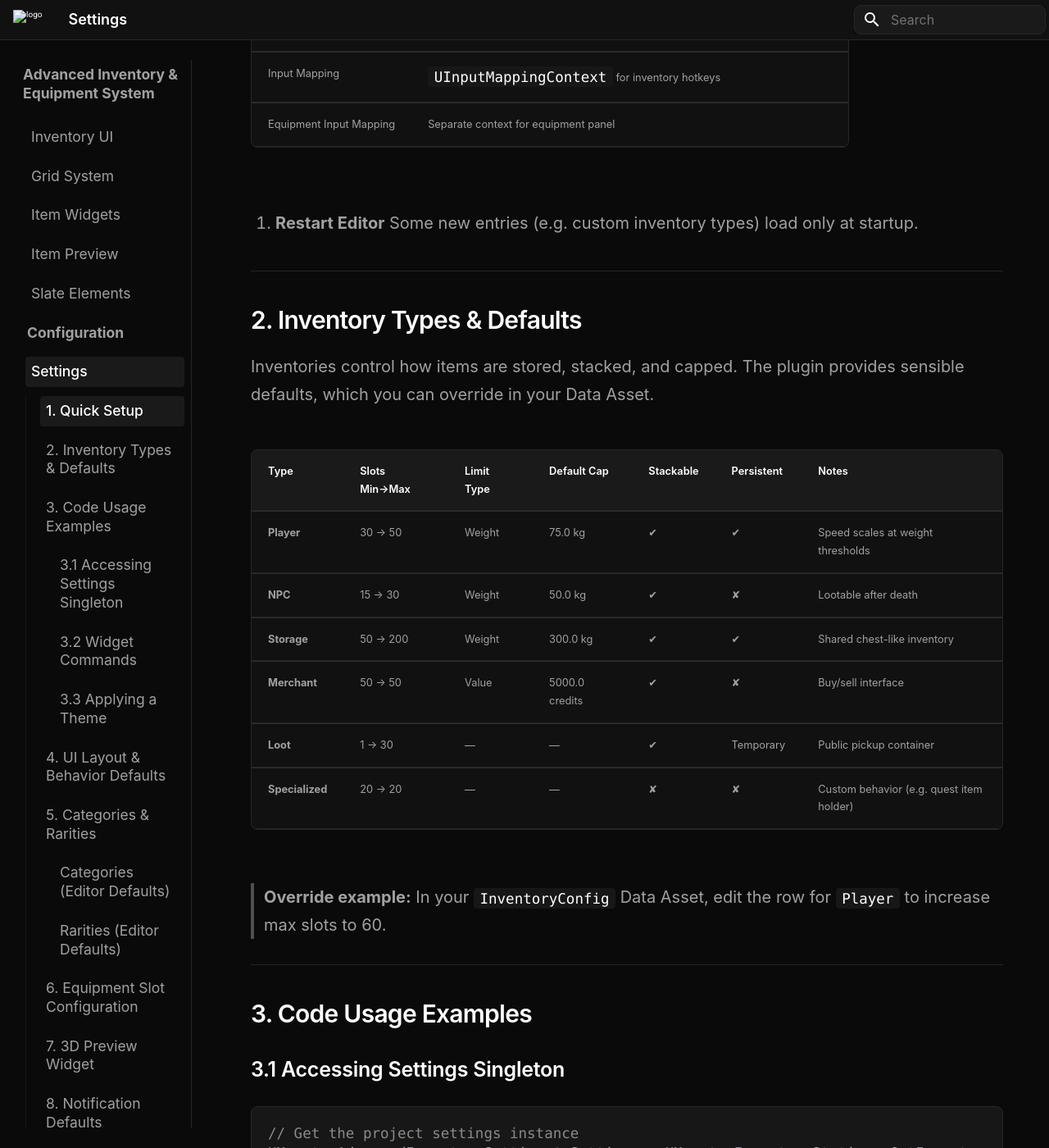
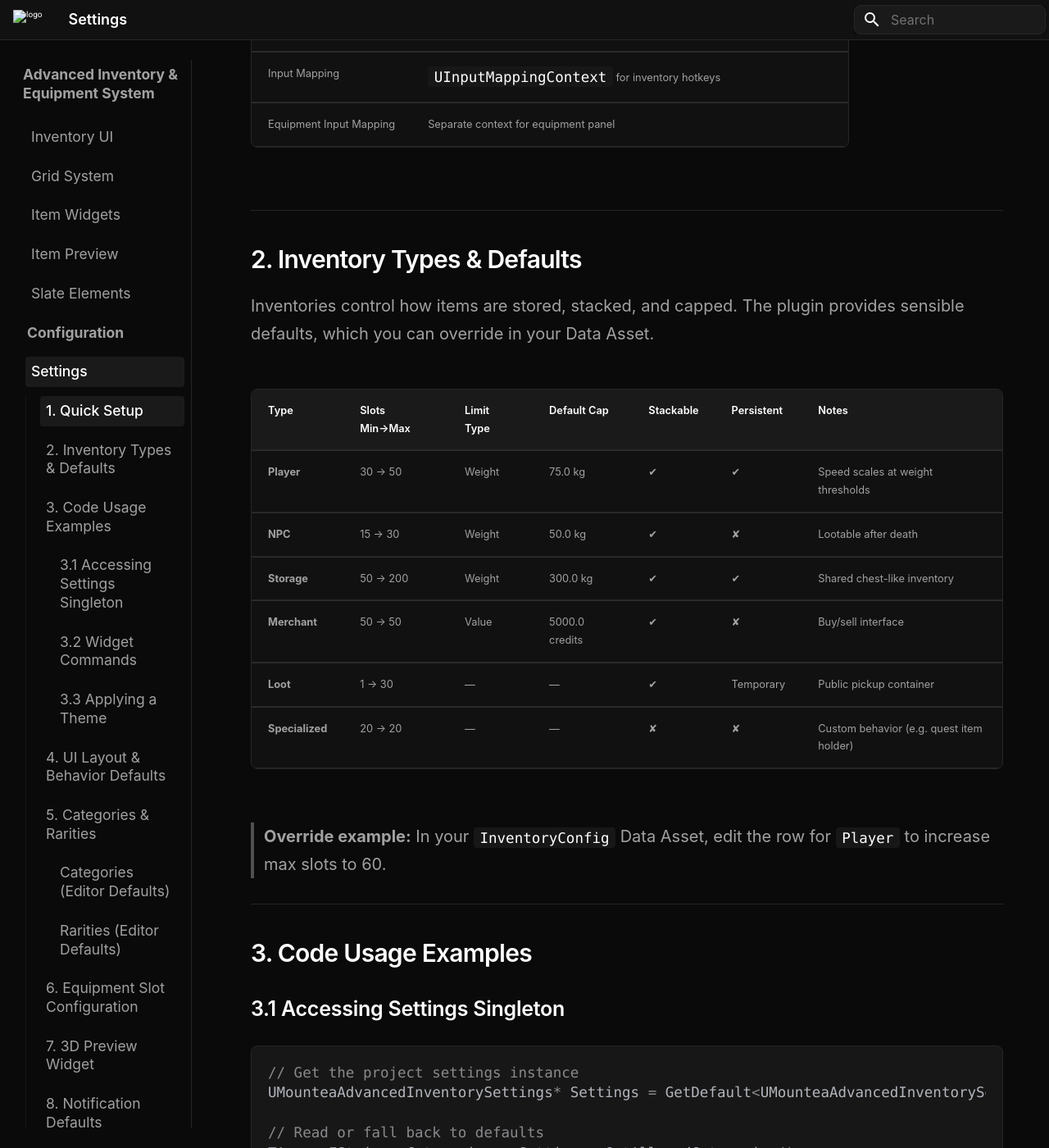
Before and after one commit to Mountea-Framework/MounteaFrameworkWebsite, an MkDocs documentation site: the page built from docs_src/AdvancedInventoryEquipmentSystem/Configuration/Settings.md, in a window 1280 px wide and 1400 px high, scrolled down 809 px. Shown: the whole window at 82% size. Built offline with MkDocs 1.6.1 and Material for MkDocs 9.7.7, drawn with Linux system fonts in a browser that asks for light colours; some of the changed text lies outside the part shown.

Commit message:
Updated Settings

````diff
--- a/docs_src/AdvancedInventoryEquipmentSystem/Configuration/Settings.md
+++ b/docs_src/AdvancedInventoryEquipmentSystem/Configuration/Settings.md
@@ -16,9 +16,6 @@
    | Equipment Config        | Your `UMounteaAdvancedEquipmentSettingsConfig` asset |
    | Input Mapping           | `UInputMappingContext` for inventory hotkeys         |
    | Equipment Input Mapping | Separate context for equipment panel                 |
-
-3. **Restart Editor**
-   Some new entries (e.g. custom inventory types) load only at startup.
 
 ---
 
@@ -46,7 +43,7 @@
 
 ```cpp
 // Get the project settings instance
-UMounteaAdvancedInventorySettings* Settings = UMounteaInventoryStatics::GetInventorySettings();
+UMounteaAdvancedInventorySettings* Settings = GetDefault<UMounteaAdvancedInventorySettings>();
 
 // Read or fall back to defaults
 TArray<FString> Categories = Settings->GetAllowedCategories();
@@ -77,7 +74,8 @@
 
 !!! warning "Important"
 
-    In order to be able to receive the `ApplyTheme` event, your User widget must implement `IMounteaInventoryGenericWidgetInterface` or be a child of `UMounteaAdvancedInventoryBaseWidget`.
+    In order to be able to receive the `ApplyTheme` event, your User widget must implement `IMounteaInventoryGenericWidgetInterface`
+    or be a child of `UMounteaAdvancedInventoryBaseWidget`.
 
 ---
 
````
Also changed, not shown: other parts of docs_src/AdvancedInventoryEquipmentSystem/Configuration/Settings.md (+2 -2 lines).
